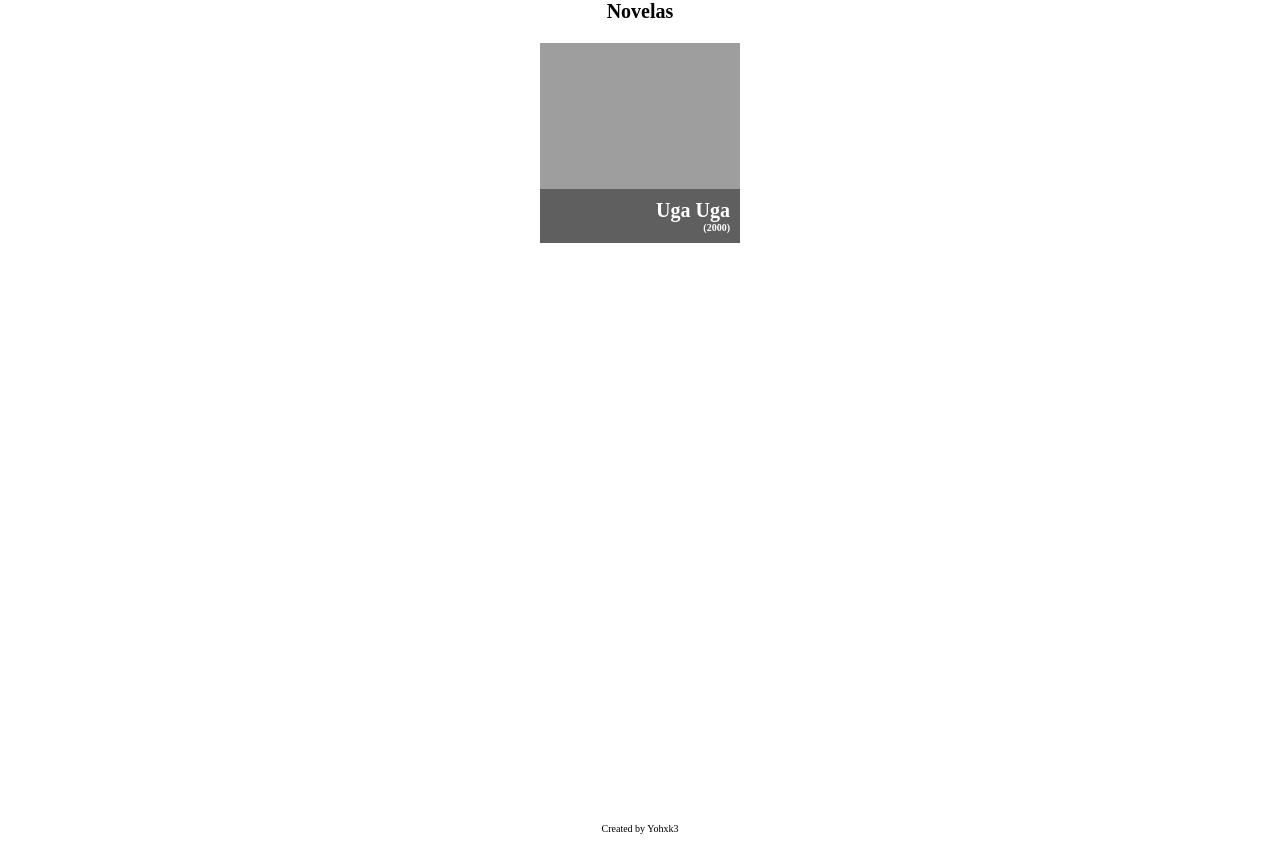
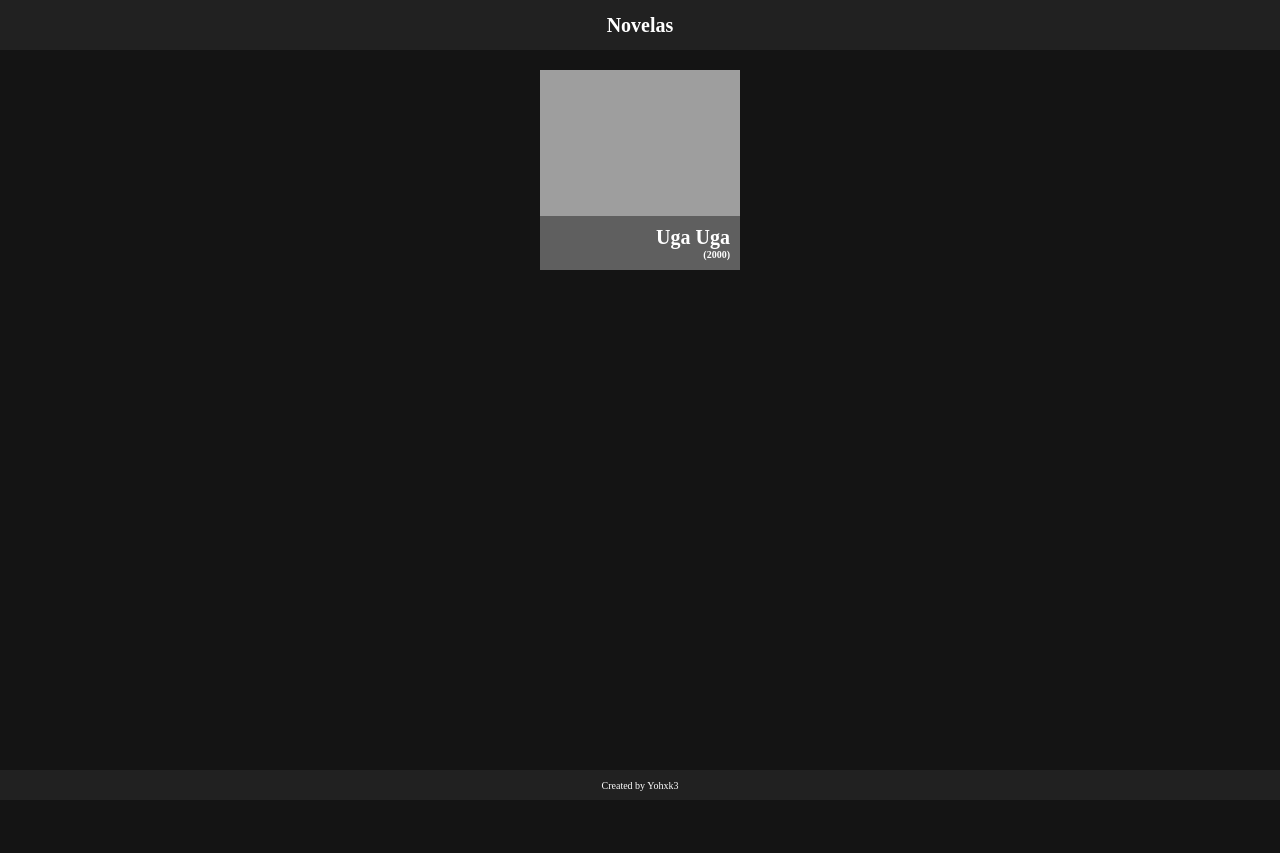
Before and after one commit to Gaimo/novelas, a plain HTML site: page index.html in a window 1280 px wide. After the commit the page ends 800 px from the top, so only its background shows below. Drawn offline with Linux system fonts and the light colour scheme; grey boxes are pictures that could not be loaded.

Commit message:
Alteração no tema

```diff
--- a/css/style.css
+++ b/css/style.css
@@ -1,3 +1,22 @@
+body {
+    height: 100vh;
+    display: grid;
+    grid-template-rows: 50px auto 30px;
+    background-color: #141414;
+    color: #ffffff;
+}
+
+header {
+    background-color: #212121;
+
+
+    display: flex;
+    justify-content: center;
+    align-items: center;
+
+
+}
+
 .container {
     display: flex;
     justify-content: center;
@@ -5,17 +24,13 @@
 
     gap: 10px;
     padding: 20px;
-    min-height: 100vh;
+    height: 100%;
 
 }
 
-h1 {
-    text-align: center;
+footer {
+    display: flex;
+    justify-content: center;
+    align-items: center;
+    background-color: #212121;
 }
-
-.credits {
-    text-align: center;
-    width: 100%;
-    margin-bottom: 10px;
-    height: 20px;
-}
--- a/index.html
+++ b/index.html
@@ -1,20 +1,24 @@
 <!DOCTYPE html>
 <html lang="pt-br">
     <head>
-    <meta charset="UTF-8">
-    <meta http-equiv="X-UA-Compatible" content="IE=edge">
-    <meta name="viewport" content="width=device-width, initial-scale=1.0">
-    <link rel="stylesheet" href="css/reset.css">
-    <link rel="stylesheet" href="css/novel.css">
-    <link rel="stylesheet" href="css/style.css">
+        <meta charset="UTF-8" />
+        <meta http-equiv="X-UA-Compatible" content="IE=edge" />
+        <meta name="viewport" content="width=device-width, initial-scale=1.0" />
+        <link rel="stylesheet" href="css/reset.css" />
+        <link rel="stylesheet" href="css/novel.css" />
+        <link rel="stylesheet" href="css/style.css" />
         <title>Novelas Grátis</title>
     </head>
     <body>
+        <header>
             <h1>Novelas</h1>
-    <div class="container">
-
-    </div>
+        </header>
+        <main>
+            <div class="container"></div>
+        </main>
+        <footer>
             <p class="credits">Created by Yohxk3</p>
+        </footer>
         <script src="js/script.js"></script>
     </body>
 </html>
```
Lines whose indentation alone changed are shown as unchanged.
